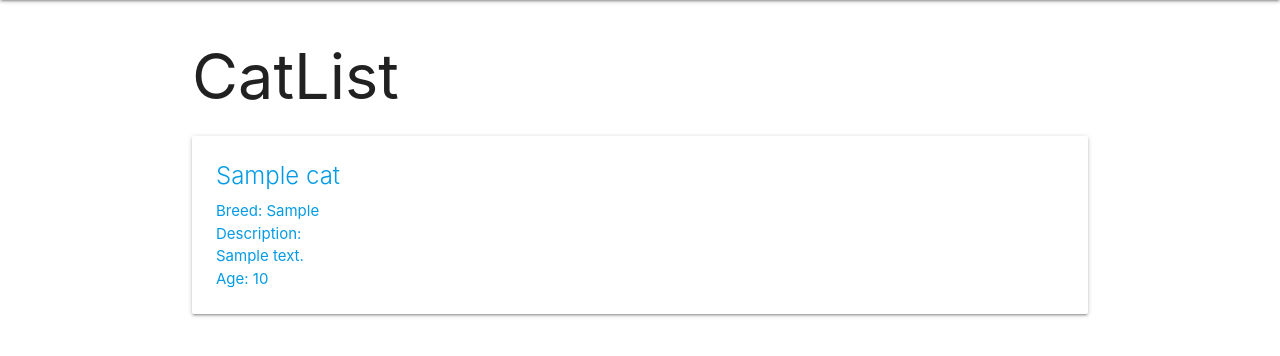
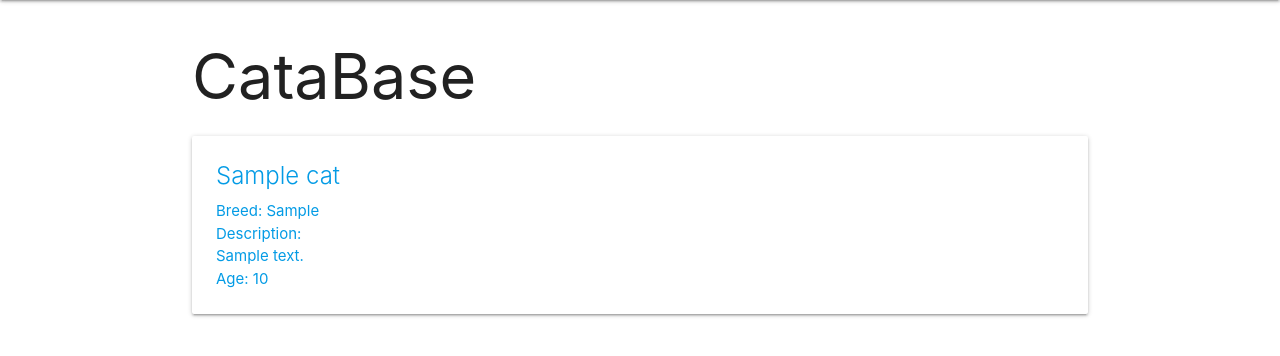
Before and after one commit to cherch173/catcollector, a Django app: page /cats/ in a window 1280 px wide. Shown: the part 64-420 px from the top of the page. Run offline with Django 4.2, Linux system fonts and the light colour scheme; tables that the repository leaves empty hold one stand-in row (values such as "Sample post").

```diff
--- a/catcollector/main_app/templates/cats/index.html
+++ b/catcollector/main_app/templates/cats/index.html
@@ -1,7 +1,7 @@
 <!-- Step 10 Part 5) Respond to Client's HTTP Request -->
 {% extends 'base.html' %} {% block content%}
 
-<h1>CatList</h1>
+<h1>CataBase</h1>
 
 {% for cat in cats %}
 
```
